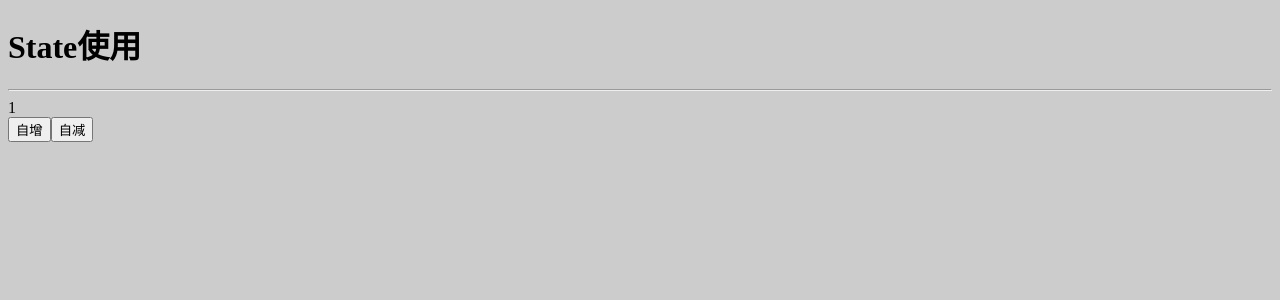
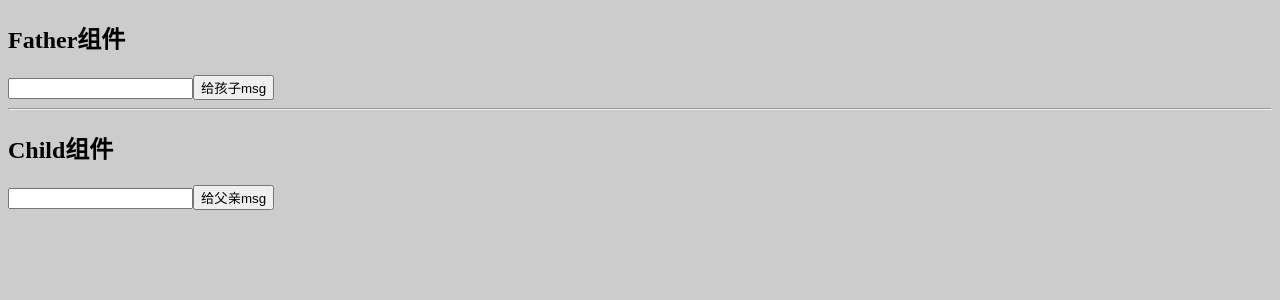
Before and after one commit to Nishigi/react-webpack, a React app: page / in a window 1280 px wide. Shown: the top 300 px of the page. Built offline with nearby package versions, Linux system fonts and the light colour scheme.

Commit message:
react-basic

```diff
--- a/src/App.jsx
+++ b/src/App.jsx
@@ -2,8 +2,7 @@ import React from "react";
 // import Music from "@/views/Music";
 // import StudyJSX from "@/views/study/StudyJSX";
 // import StudyComponent from "@/views/study/StudyComponent";
-// import StudyProps from "@/views/study/StudyProps";
-import StudyState from "@/views/study/StudyState";
+import StudyCommu from "@/views/study/StudyCommu";
 
 // const ele = <StudyJSX />
 function App() {
@@ -11,8 +10,7 @@ function App() {
         <>
             {/* {ele} */}
             {/* <StudyComponent /> */}
-            {/* <StudyProps /> */}
-            <StudyState></StudyState>
+            <StudyCommu />
         </>
     )
 }
--- a/src/views/study/StudyCommu.jsx
+++ b/src/views/study/StudyCommu.jsx
@@ -1,7 +1,24 @@
-import React from "react";
+import React, { useState } from "react";
 
-const child = () => {
+const Child = () => {
     return (
-        <div></div>
+        <div>
+            <h2>Child组件</h2>
+            <input type="text" />
+            <button>给父亲msg</button>
+        </div>
     )
 }
+
+export default function StudyComm() {
+    const [msg, setMsg] = useState('')
+    return (
+        <div>
+            <h2>Father组件</h2>
+            <input type="text" value={msg} onChange={e => setMsg(e.target.value)} />
+            <button>给孩子msg</button>
+            <hr />
+            <Child></Child>
+        </div>
+    )
+}
--- a/src/views/study/StudyJSX.jsx
+++ b/src/views/study/StudyJSX.jsx
@@ -14,7 +14,11 @@ import React from "react";
 // 12-JSX中有三个特殊属性：classNmae 、htmlFor 、tabIndex
 // 13-JSX中新增了三个新属性：key 、ref、dangerouslySetInnerHTML
 // 14-JSX{}语法可以防注入攻击（XSS）
-// 15-JSX是不可变对象
+// 15-JSX是不可变对象,当使用this.setState()修改声明式变量时，
+// 会重新触发render函数返回全新JSX对象，进一步得到新的虚拟DOM，
+// 再与上一个旧的虚拟DOM进行diff运算，
+// 找出两个虚拟DOM最小差值（脏节点）然后把脏节点更新到视图中去。
+
 const e = (
     <div>
         <h1>this-JSX</h1>
--- a/src/views/study/StudyProps.jsx
+++ b/src/views/study/StudyProps.jsx
@@ -9,6 +9,8 @@ function HelloChild(props) {
     return (
         <div>
             <h2>子组件</h2>
+            {/* <div>{props.title}</div>
+            <div>{props.name}</div> */}
         </div>
     )
 }
@@ -18,7 +20,7 @@ export default class StudyProps extends React.Component {
             <div>
                 <h1>Props</h1>
                 <hr />
-                <HelloChild title={11} />
+                <HelloChild title={'嗄'} name={'咕咕咕'} />
             </div>
         )
     }
```
Also changed, not shown: src/views/study/StudyComponent.jsx (+42 -19 lines).
